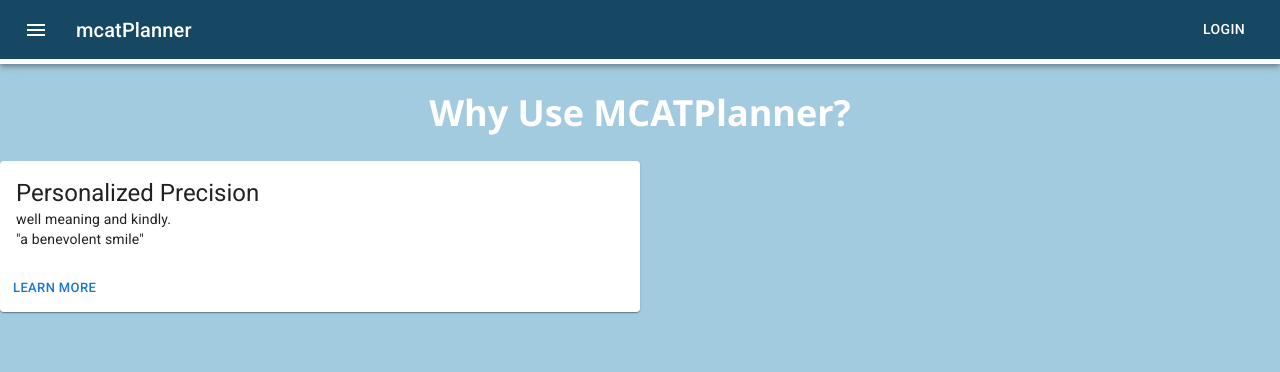
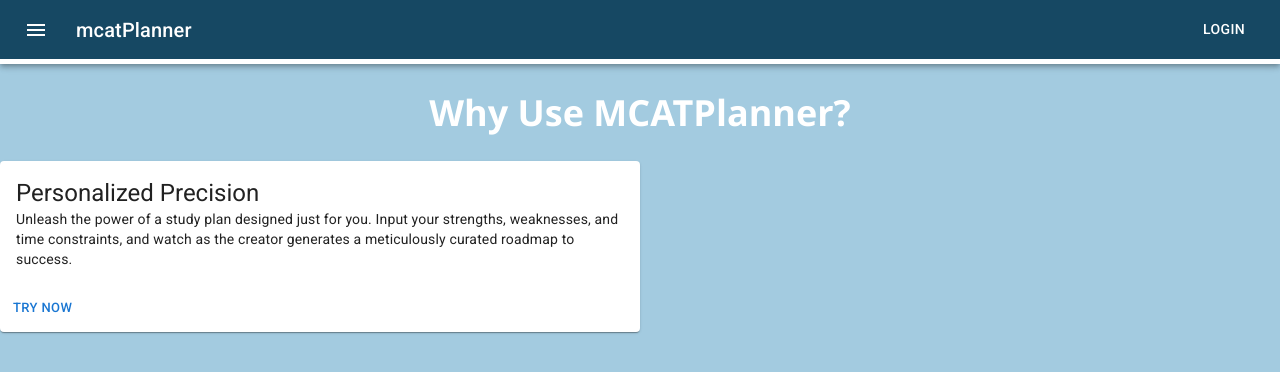
Before and after one commit to Alexanderk30/MCAT-website, a React (Create React App) app: page /about in a window 1280 px wide. Shown: the top 372 px of the page. Built offline with nearby package versions, Linux system fonts and the light colour scheme.

Commit message:
Added mui elements

```diff
--- a/package.json
+++ b/package.json
@@ -15,6 +15,7 @@
     "@types/node": "^16.18.69",
     "@types/react": "^18.2.46",
     "@types/react-dom": "^18.2.18",
+    "mui": "^0.0.1",
     "react": "^18.2.0",
     "react-dom": "^18.2.0",
     "react-router-dom": "^6.21.2",
--- a/src/components/AboutCard.tsx
+++ b/src/components/AboutCard.tsx
@@ -8,13 +8,11 @@
         Personalized Precision
         </Typography>
         <Typography variant="body2">
-          well meaning and kindly.
-          <br />
-          {'"a benevolent smile"'}
+        Unleash the power of a study plan designed just for you. Input your strengths, weaknesses, and time constraints, and watch as the creator generates a meticulously curated roadmap to success.
         </Typography>
       </CardContent>
       <CardActions>
-        <Button size="small">Learn More</Button>
+        <Button size="small">Try Now</Button>
       </CardActions>
     </Card>
       );
```
Also changed, not shown: 1 other file (tests, documents, lock files or other folders).
